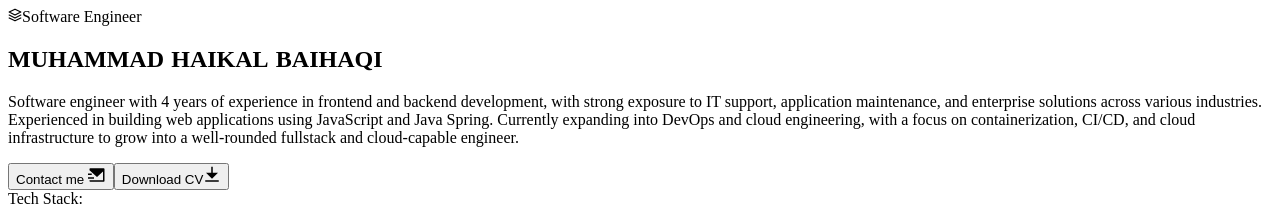
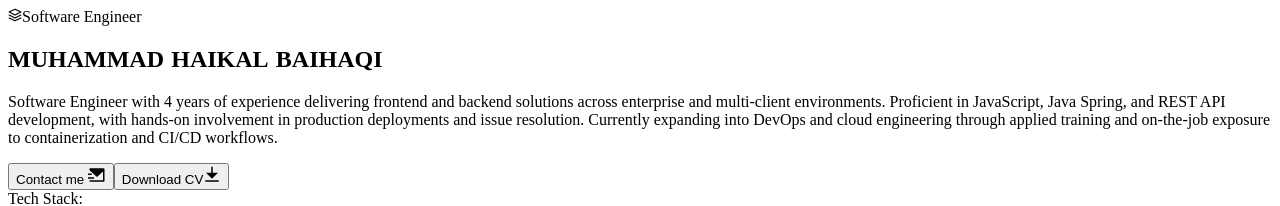
Before and after one commit to BlancIt/portfolio-project, a Next.js app: page / in a window 1280 px wide. Shown: the top 206 px of the page. Built offline with nearby package versions, Linux system fonts and the light colour scheme; no server answers.

Commit message:
revised bio

```diff
--- a/src/components/Other/InitialHome/InitialHome.tsx
+++ b/src/components/Other/InitialHome/InitialHome.tsx
@@ -297,18 +297,17 @@ const InitialHome = () => {
               variants={fadeInDown}
               className="max-w-[500px] mx-auto xl:mx-0 text-sm mb-5 leading-relaxed text-justify"
             >
-              <span className="text-primary font-semibold">Software engineer</span>{' '}
-              with 4 years of experience in frontend and backend development, with
-              strong exposure to IT support, application maintenance, and enterprise
-              solutions across various industries. Experienced in building web
-              applications using{' '}
-              <span className="text-primary font-semibold">JavaScript</span> and{' '}
-              <span className="text-primary font-semibold">Java Spring</span>.
-              Currently expanding into{' '}
+              <span className="text-primary font-semibold">Software Engineer</span>{' '}
+              with 4 years of experience delivering frontend and backend solutions
+              across enterprise and multi-client environments. Proficient in{' '}
+              <span className="text-primary font-semibold">JavaScript</span>,{' '}
+              <span className="text-primary font-semibold">Java Spring</span>, and{' '}
+              <span className="text-primary font-semibold">REST API development</span>, with hands-on involvement in production
+              deployments and issue resolution. Currently expanding into{' '}
               <span className="text-primary font-semibold">DevOps</span> and{' '}
-              <span className="text-primary font-semibold">cloud engineering</span>,
-              with a focus on containerization, CI/CD, and cloud infrastructure to
-              grow into a well-rounded fullstack and cloud-capable engineer.
+              <span className="text-primary font-semibold">cloud engineering</span>{' '}
+              through applied training and on-the-job exposure to containerization
+              and CI/CD workflows.
             </motion.p>
 
             <motion.div
```
